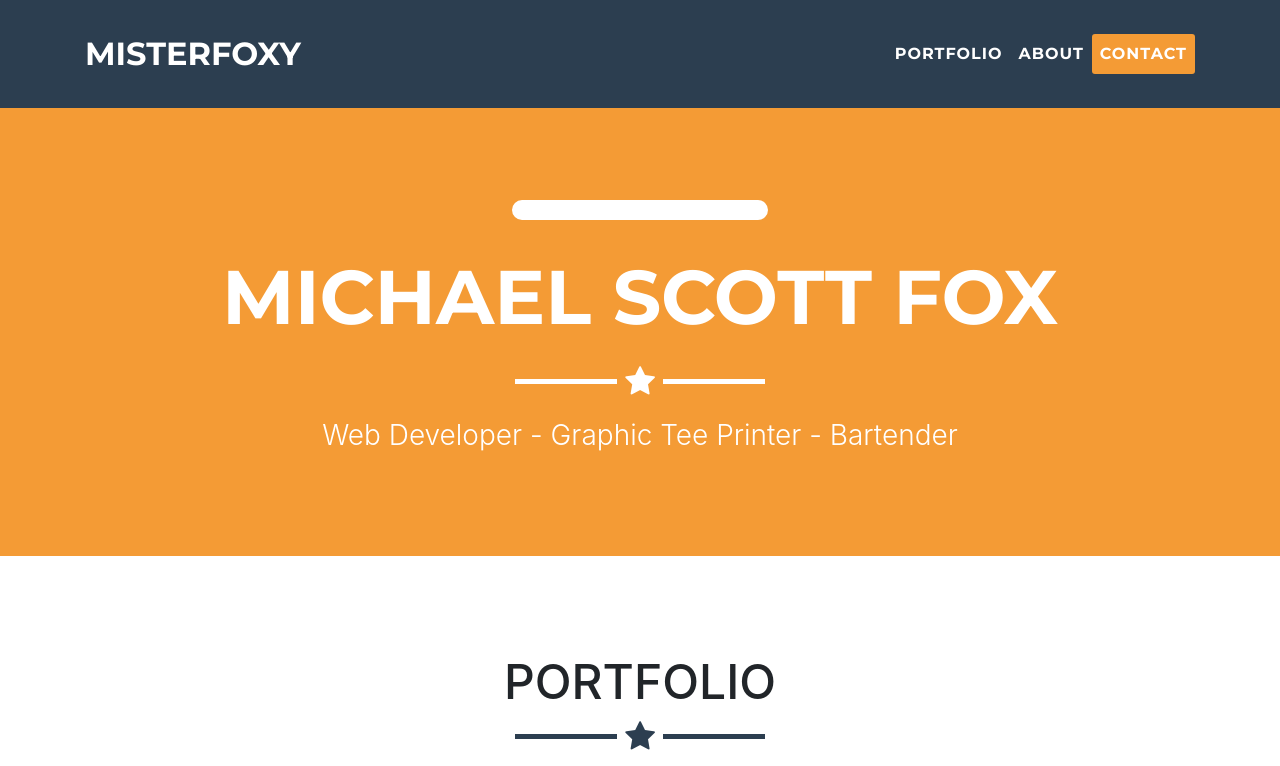
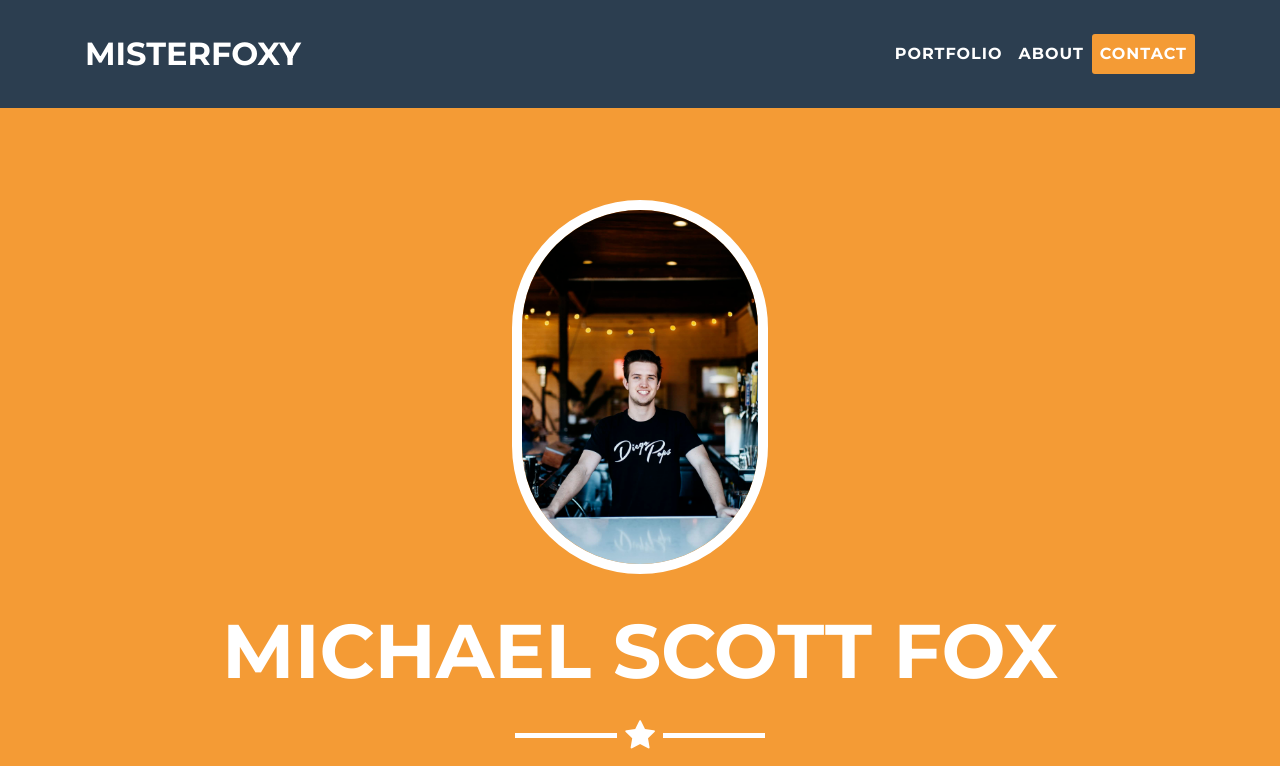
Before and after one commit to misterfoxy/misterfoxy.github.io, a website with bundled scripts: page index.html in a window 1280 px wide. Shown: the top 766 px of the page. Built offline with nearby package versions, Linux system fonts and the light colour scheme; files whose address does not match are found by name.

Commit message:
try it again

```diff
--- a/index.html
+++ b/index.html
@@ -52,7 +52,7 @@
     <!-- Header -->
     <header class="masthead">
       <div class="container">
-        <img class="img-fluid" src="img/profile.jpg" alt="">
+        <img class="img-fluid" src="img/profile.png" alt="me">
         <div class="intro-text">
           <span class="name">Michael Scott Fox</span>
           <hr class="star-light">
```
